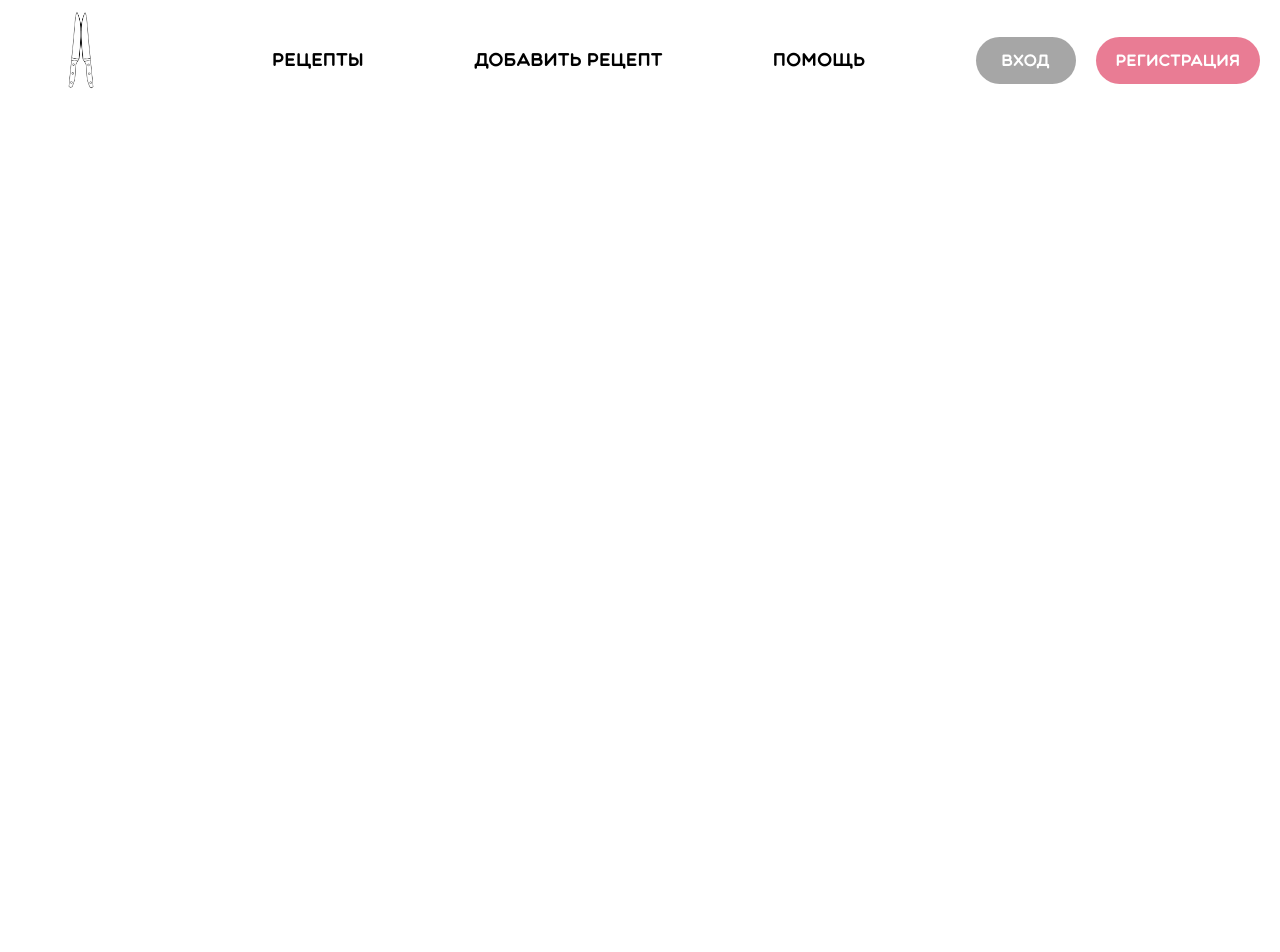
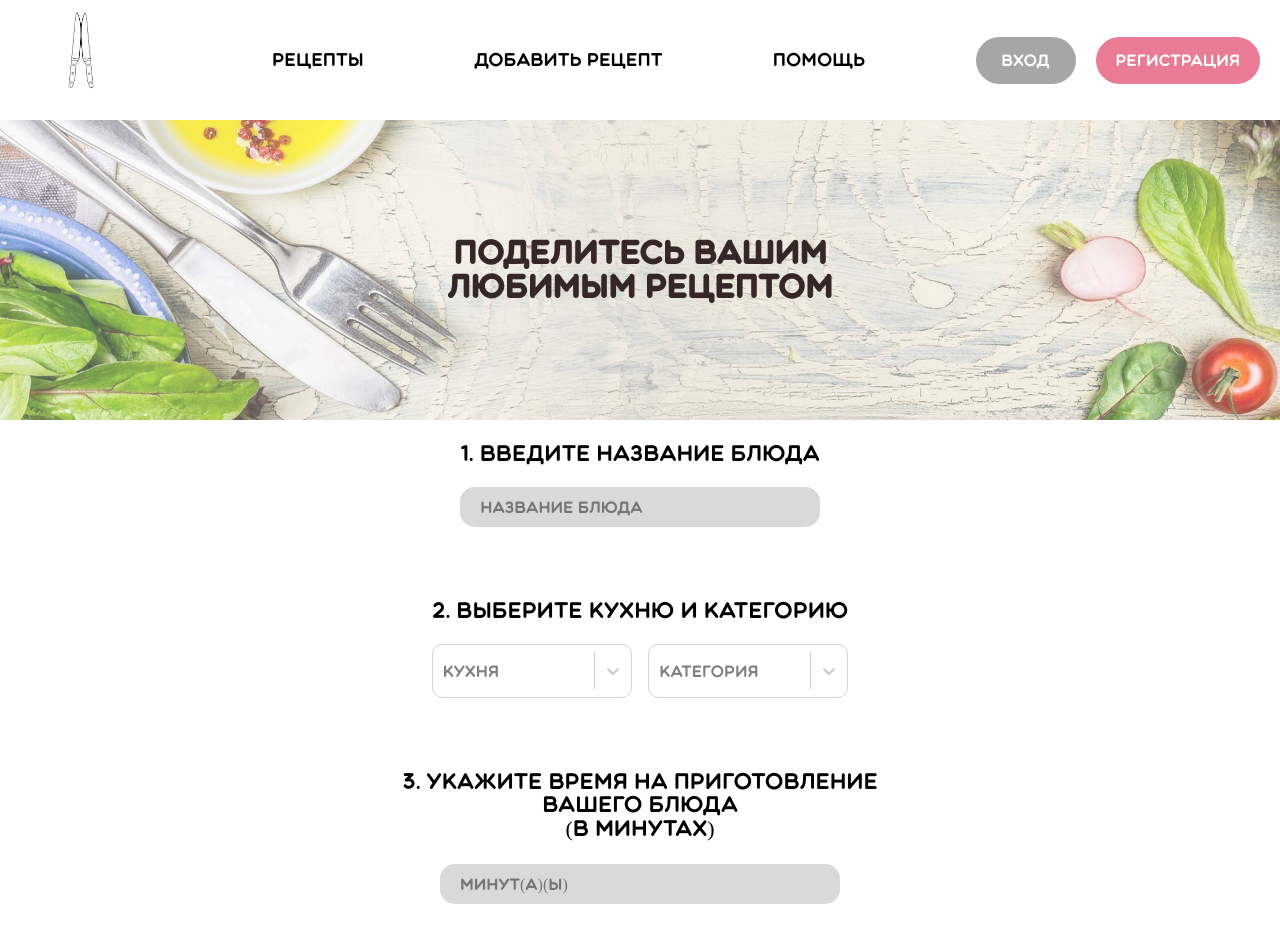
Before and after one commit to Xyanam/AceFood, a React (Vite) app in the folder client/: page /addrecipe in a window 1280 px wide. Shown: the top 952 px of the page. Before the commit the page ends 800 px from the top, so only its background shows below. Built offline with nearby package versions, Linux system fonts and the light colour scheme; no server answers.

Commit message:
add recipe page

```diff
--- a/client/src/App.tsx
+++ b/client/src/App.tsx
@@ -10,6 +10,7 @@ import LoginPage from "./pages/LoginPage/LoginPage";
 import MainPage from "./pages/MainPage/MainPage";
 import RecipesPage from "./pages/RecipesPage/RecipesPage";
 import RegisterPage from "./pages/RegisterPage/RegisterPage";
+import AddRecipePage from "./pages/AddRecipePage/AddRecipePage";
 
 function App() {
   const dispatch = useAppDispatch();
@@ -24,6 +25,7 @@ function App() {
         <Route path="/" element={<MainPage />} />
         <Route path="/recipes" element={<RecipesPage />} />
         <Route path="/recipe/:id" element={<InfoRecipePage />} />
+        <Route path="/addrecipe" element={<AddRecipePage />} />
         <Route path="/login" element={<LoginPage />} />
         <Route path="/register" element={<RegisterPage />} />
       </Routes>
--- a/client/src/components/Header/Header.tsx
+++ b/client/src/components/Header/Header.tsx
@@ -25,7 +25,7 @@ const Header: FC = () => {
             <Link to="/recipes">Рецепты</Link>
           </li>
           <li className={classes.navItem}>
-            <Link to="/">Добавить рецепт</Link>
+            <Link to="/addrecipe">Добавить рецепт</Link>
           </li>
           <li className={classes.navItem}>
             <Link to="/">Помощь</Link>
--- /dev/null
+++ b/client/src/pages/AddRecipePage/AddRecipePage.module.css
@@ -0,0 +1,64 @@
+.wrapper {
+  max-width: 1920px;
+  width: 100%;
+  margin: 0 auto;
+}
+.container {
+  max-width: 1600px;
+  width: 100%;
+  margin: 0 auto;
+}
+.title {
+  width: 100%;
+  display: flex;
+  justify-content: center;
+  align-items: center;
+  background-image: url("../../assets/img/backgroundAdd.png");
+  background-size: cover;
+  height: 300px;
+}
+.title h1 {
+  font-size: 32px;
+  color: #372626;
+  text-align: center;
+}
+.form {
+  width: 50%;
+  margin: 0 auto;
+  padding: 0 10px;
+  display: flex;
+  flex-direction: column;
+  justify-content: center;
+  align-items: center;
+}
+.formItem {
+  display: flex;
+  flex-direction: column;
+  align-items: center;
+  margin-bottom: 50px;
+}
+.formItem p {
+  font-size: 22px;
+  text-align: center;
+}
+.formItem input {
+  max-width: 400px;
+  width: 100%;
+  height: 40px;
+  background-color: #d9d9d9;
+  border: none;
+  border-radius: 15px;
+  outline: none;
+  padding: 0px 20px;
+  font-size: 16px;
+  font-family: "Multiround";
+}
+.formSelect {
+  display: flex;
+  width: 100%;
+  justify-content: space-between;
+}
+
+.ingredientsSelect {
+  display: flex;
+}
--- /dev/null
+++ b/client/src/pages/AddRecipePage/AddRecipePage.tsx
@@ -0,0 +1,142 @@
+import { FC, useEffect, useState } from "react";
+import Select, { CSSObjectWithLabel } from "react-select";
+import axiosClient from "../../http/axios-client";
+import classes from "./AddRecipePage.module.css";
+
+type TOptionsCategory = {
+  id: number;
+  category: string;
+};
+
+type TOptionsKitchen = {
+  id: number;
+  kitchen: string;
+};
+
+type TSelectOptions = {
+  label: string;
+  value: string;
+};
+
+const AddRecipePage: FC = () => {
+  const stylesSelect = {
+    control: (base: CSSObjectWithLabel) => ({
+      ...base,
+      width: "200px",
+      "&:hover": { borderColor: "gray" },
+      border: "1px solid lightgray",
+      boxShadow: "none",
+      borderRadius: "10px",
+    }),
+  };
+
+  const [optionsCategoryState, setOptionsCategoryState] = useState<TOptionsCategory[]>([
+    { id: 0, category: "Нет" },
+  ]);
+  const [optionsKitchenState, setOptionsKitchenState] = useState<TOptionsKitchen[]>([
+    { id: 0, kitchen: "Нет" },
+  ]);
+
+  const [categoryValue, setCategoryValue] = useState<Number>(0);
+  const [kitchenValue, setKitchenValue] = useState<Number>(0);
+  const [selectIngredients, setSelectValues] = useState(Array(3).fill(null));
+  const [selectCountIngredients, setSelectCountIngredients] = useState(1);
+
+  const selectIngredientsChange = (index: number) => (value: TSelectOptions) => {
+    const newValues = [...selectIngredients];
+    newValues[index] = value;
+    setSelectValues(newValues);
+  };
+
+  const selectIngredientsOptions = [
+    { value: "1", label: "test1" },
+    { value: "12", label: "test12" },
+  ];
+
+  useEffect(() => {
+    axiosClient
+      .get<TOptionsCategory[]>("/category")
+      .then((response) => setOptionsCategoryState((prev) => [...prev, ...response.data]));
+    axiosClient
+      .get<TOptionsKitchen[]>("/kitchen")
+      .then((resp) => setOptionsKitchenState((prev) => [...prev, ...resp.data]));
+  }, []);
+
+  const optionsCategory = optionsCategoryState.map((option) => ({
+    label: option.category,
+    value: option.id,
+  }));
+
+  const optionsKitchen = optionsKitchenState.map((kitchen) => ({
+    label: kitchen.kitchen,
+    value: kitchen.id,
+  }));
+
+  return (
+    <div className={classes.wrapper}>
+      <div className={classes.title}>
+        <h1>
+          Поделитесь вашим
+          <br /> любимым рецептом
+        </h1>
+      </div>
+      <div className={classes.container}>
+        <form className={classes.form}>
+          <div className={classes.formItem}>
+            <p>1. Введите название блюда</p>
+            <input type="text" placeholder="Название блюда" />
+          </div>
+          <div className={classes.formItem}>
+            <p>2. Выберите кухню и категорию</p>
+            <div className={classes.formSelect}>
+              <Select
+                styles={stylesSelect}
+                placeholder="Кухня"
+                options={optionsKitchen}
+                onChange={(e) => {
+                  e !== null && setKitchenValue(e.value);
+                }}
+              />
+              <Select
+                styles={stylesSelect}
+                placeholder="Категория"
+                options={optionsCategory}
+                onChange={(e) => {
+                  e !== null && setCategoryValue(e.value);
+                }}
+              />
+            </div>
+          </div>
+          <div className={classes.formItem}>
+            <p>
+              3. Укажите время на приготовление
+              <br /> вашего блюда <br /> (в минутах)
+            </p>
+            <input type="number" placeholder="Минут(А)(Ы)" />
+          </div>
+          <div className={classes.formItem}>
+            <p>4. Выберите ингредиенты</p>
+            <>
+              {selectIngredients.map((_, index) => (
+                <div className={classes.ingredientsSelect}>
+                  <Select
+                    value={selectIngredients[index]}
+                    onChange={selectIngredientsChange(index)}
+                    options={optionsCategory}
+                  />
+                  <Select
+                    value={selectIngredients[index]}
+                    onChange={selectIngredientsChange(index)}
+                    options={selectIngredientsOptions}
+                  />
+                </div>
+              ))}
+            </>
+          </div>
+        </form>
+      </div>
+    </div>
+  );
+};
+
+export default AddRecipePage;
```
Also changed, not shown: client/src/assets/img/backgroundAdd.png (added).
